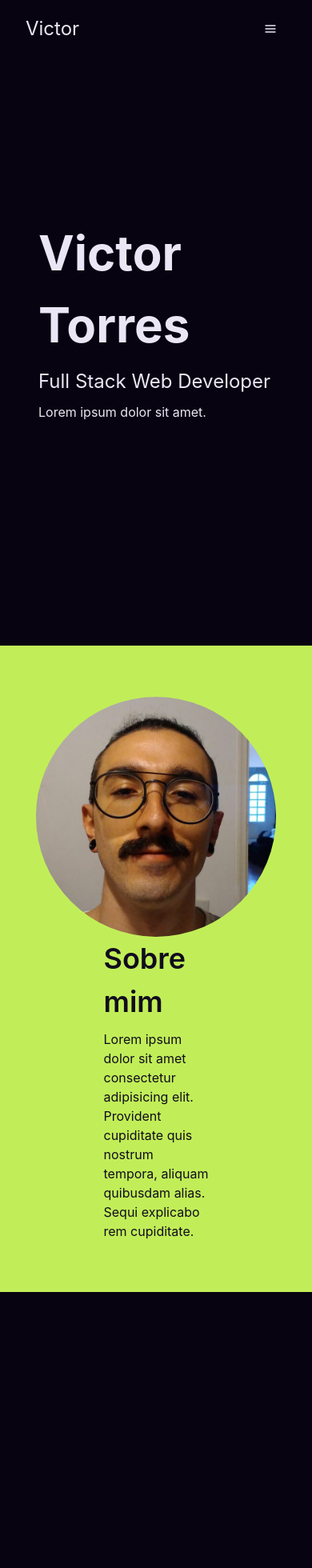
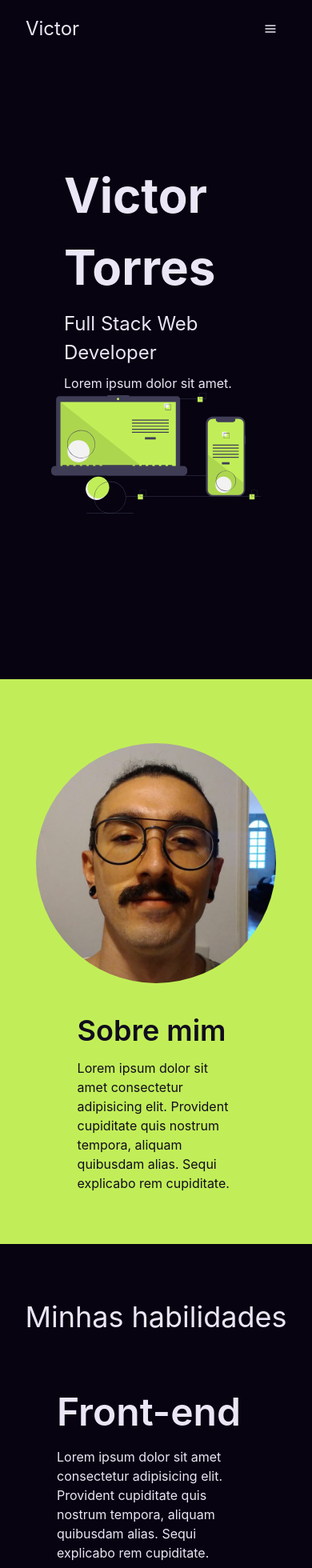
Before and after one commit to cptvictor95/portfolio, a Next.js app: page / in a window 390 px wide. Shown: the top 1960 px of the page at 80% size. Before the commit the page ends 1647 px from the top, so only its background shows below. Built offline with nearby package versions, Linux system fonts and the light colour scheme.

Commit message:
add hero illustration, create skills section, fix responsiveness

```diff
--- a/pages/index.tsx
+++ b/pages/index.tsx
@@ -1,6 +1,7 @@
 import React from 'react';
 import Main from '../layouts/Main';
 import Hero from '../sections/Hero';
+import Skills from '../sections/Skills';
 import SubHero from '../sections/SubHero';
 
 const Home: React.FC = () => {
@@ -12,6 +13,7 @@ const Home: React.FC = () => {
         ctaText="Lorem ipsum dolor sit amet."
       />
       <SubHero />
+      <Skills />
     </Main>
   );
 };
--- a/sections/Hero.tsx
+++ b/sections/Hero.tsx
@@ -1,3 +1,4 @@
+import { Image } from '@chakra-ui/image';
 import { Flex, Stack, Text } from '@chakra-ui/layout';
 import React from 'react';
 
@@ -9,15 +10,23 @@ const Hero: React.FC<{
   return (
     <Flex
       as="section"
-      minH="70vh"
-      maxW={{ base: 'auto', md: '768px' }}
+      minH={{ base: '75vh', md: '70vh' }}
+      maxW={{
+        base: 'auto',
+        xl: '1280px',
+      }}
       direction={{ base: 'column', md: 'row' }}
       align="center"
-      justify={['center', 'space-around', 'space-around', 'space-around']}
+      justify={['center', 'space-around', 'space-around', 'space-evenly']}
       pb={8}
-      mb={16}
+      px={8}
+      mb={24}
     >
-      <Flex as="article" align={['center', 'center', 'flex-end', 'flex-start']}>
+      <Flex
+        as="article"
+        maxW={{ base: '100%' }}
+        align={['flex-end', 'center', 'center', 'center']}
+      >
         <Stack ml={12}>
           <Text as="h1" fontSize="6xl" fontWeight="bold">
             {title}
@@ -30,8 +39,14 @@ const Hero: React.FC<{
       </Flex>
       <Stack
         as="article"
-        align={['center', 'center', 'flex-start', 'flex-start']}
-      ></Stack>
+        maxW={{ base: '100%', sm: '70%', md: '60%', lg: '50%' }}
+        minW={{ base: '80%', sm: '350px', md: '400px' }}
+        justify={['flex-end', 'flex-end', 'flex-end', 'flex-end']}
+        align={['flex-start', 'center', 'center', 'center']}
+        px={8}
+      >
+        <Image src={'./heroSVG.svg'} />
+      </Stack>
     </Flex>
   );
 };
--- /dev/null
+++ b/sections/Skills.tsx
@@ -0,0 +1,56 @@
+import { Flex } from '@chakra-ui/layout';
+import { Stack, Text } from '@chakra-ui/react';
+import React from 'react';
+
+const Skills = () => {
+  return (
+    <Stack as="section" py={8}>
+      <Text as="h1" fontSize="4xl" textAlign="center" pt={8}>
+        Minhas habilidades
+      </Text>
+      <Flex
+        as="section"
+        maxW={{ base: 'auto', md: '100%', lg: '100%', xl: '100%' }}
+        direction={{ base: 'column', md: 'row' }}
+        align="center"
+        justify={['center', 'space-evenly', 'space-evenly', 'space-evenly']}
+        py={8}
+      >
+        <Flex
+          as="article"
+          maxW={{ base: '80%', sm: '60%', md: '40%', lg: '30%', xl: '30%' }}
+          py={4}
+        >
+          <Stack px={8}>
+            <Text as="h2" fontSize="5xl" fontWeight="semibold">
+              Front-end
+            </Text>
+            <Text>
+              Lorem ipsum dolor sit amet consectetur adipisicing elit. Provident
+              cupiditate quis nostrum tempora, aliquam quibusdam alias. Sequi
+              explicabo rem cupiditate.
+            </Text>
+          </Stack>
+        </Flex>
+        <Flex
+          as="article"
+          maxW={{ base: '80%', sm: '60%', md: '40%', lg: '30%', xl: '30%' }}
+          py={8}
+        >
+          <Stack px={8}>
+            <Text as="h2" fontSize="5xl" fontWeight="semibold">
+              Back-end
+            </Text>
+            <Text>
+              Lorem ipsum dolor sit amet consectetur adipisicing elit. Provident
+              cupiditate quis nostrum tempora, aliquam quibusdam alias. Sequi
+              explicabo rem cupiditate.
+            </Text>
+          </Stack>
+        </Flex>
+      </Flex>
+    </Stack>
+  );
+};
+
+export default Skills;
--- a/sections/SubHero.tsx
+++ b/sections/SubHero.tsx
@@ -10,18 +10,27 @@ const SubHero: React.FC = () => {
       maxW={{ base: 'auto', md: '100%', lg: '100%' }}
       direction={{ base: 'column', md: 'row' }}
       align="center"
-      justify={['center', 'space-around', 'space-around', 'space-around']}
+      justify={['center', 'space-around', 'space-evenly', 'space-around']}
       py={16}
-      my={8}
+      px={8}
       bg="green.400"
       color="purple.900"
     >
-      <Flex as="article" justify={['center', 'center', 'center', 'flex-start']}>
-        <Image src="avatar.jpeg" maxH="300px" borderRadius="full" />
+      <Flex
+        as="article"
+        justify={['center', 'center', 'center', 'flex-start']}
+        py={4}
+      >
+        <Image
+          src="avatar.jpeg"
+          maxW={{ base: '300px', sm: '250px', md: '300px' }}
+          borderRadius="full"
+        />
       </Flex>
       <Flex
         as="aside"
-        maxW={{ base: '50%', md: '40%', lg: '40%', xl: '40%' }}
+        maxW={{ base: '80%', sm: '60%', md: '40%', lg: '40%', xl: '30%' }}
+        pt={4}
         align={['center', 'center', 'space-between', 'space-between']}
       >
         <Stack px={8}>
```
Also changed, not shown: public/heroSVG.svg (added).
